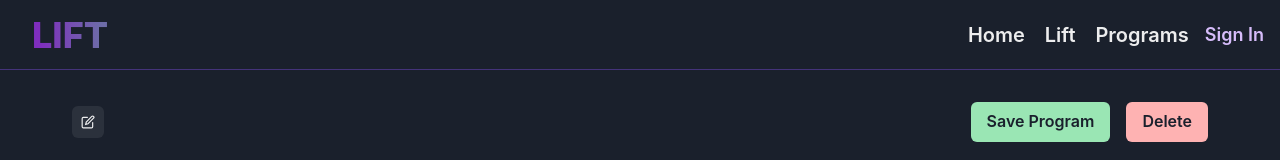
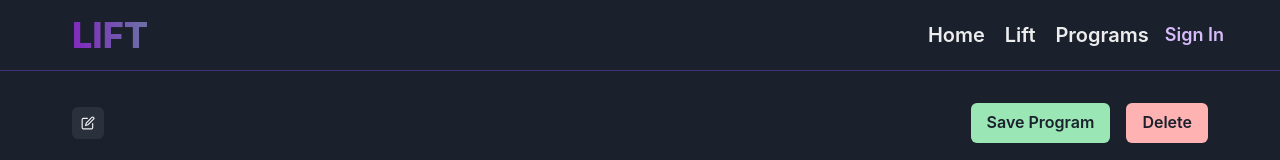
Before and after one commit to jtubbenhauer/lift-app, a Next.js app: page /program/1 in a window 1280 px wide. Shown: the top 160 px of the page. Built offline with nearby package versions, Linux system fonts and the light colour scheme; no server answers; the database is empty.

Commit message:
Exercises rendering from state

```diff
--- a/components/layout/Navbar.tsx
+++ b/components/layout/Navbar.tsx
@@ -35,15 +35,14 @@ function Navbar() {
   const { isOpen, onToggle } = useDisclosure();
 
   return (
-    <Box>
+    <Box borderBottom={1} borderStyle={"solid"} borderColor={"purple.800"}>
       <Flex
         as={"nav"}
         justify={"space-between"}
         align={"center"}
-        borderBottom={1}
-        borderStyle={"solid"}
-        borderColor={"purple.800"}
         minH={"70px"}
+        maxW={"1200px"}
+        m={"0 auto"}
       >
         <Box display={{ base: "block", md: "none" }} flex={1}>
           <IconButton
--- a/components/program/DayCard.tsx
+++ b/components/program/DayCard.tsx
@@ -24,9 +24,7 @@ function DayCard({ day, index, setDayData, dayData }: Props) {
     setDayData(newDayData);
   };
 
-  const handleAddExercise = () => {
-    console.log(day.id);
-  };
+  const handleAddExercise = () => {};
 
   return (
     <Flex
@@ -48,6 +46,10 @@ function DayCard({ day, index, setDayData, dayData }: Props) {
         <Button colorScheme={"purple"} onClick={handleAddExercise}>
           Add Exercise
         </Button>
+        {dayData &&
+          dayData[index].exercises.map((exercise) => (
+            <ExerciseCard key={exercise.id} exercise={exercise} />
+          ))}
       </Flex>
       <Flex direction={"column"}></Flex>
     </Flex>
--- a/components/program/ExerciseCard.tsx
+++ b/components/program/ExerciseCard.tsx
@@ -4,7 +4,7 @@ import { Exercise } from "@prisma/client";
 
 interface Props {
   exercise: Exercise;
-  setExerciseData: Dispatch<SetStateAction<Exercise[]>>;
+  setExerciseData?: Dispatch<SetStateAction<Exercise[]>>;
 }
 
 function ExerciseCard({ exercise, setExerciseData }: Props) {
```
